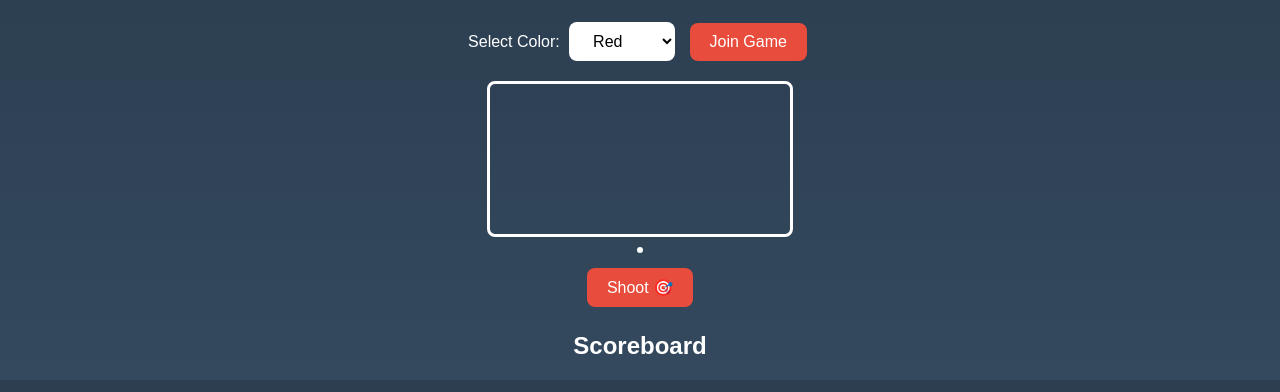
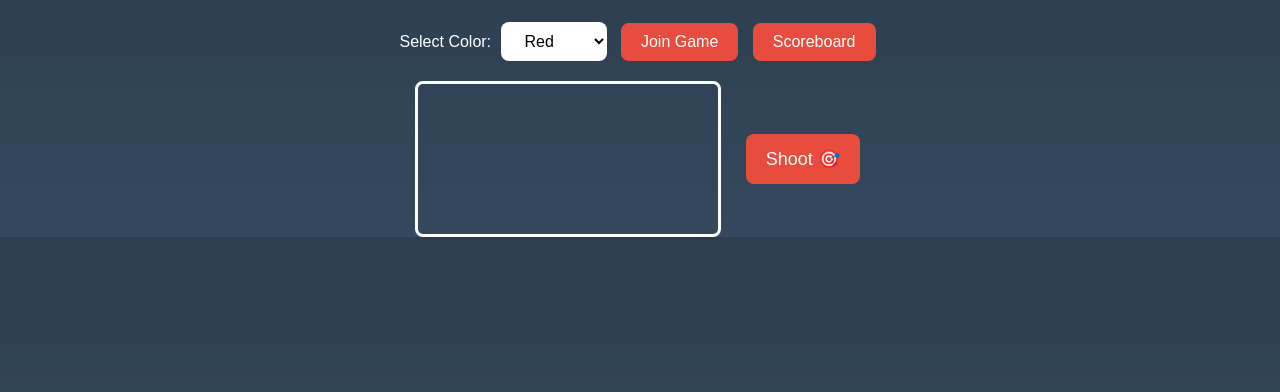
Before and after one commit to rxndom5/shooting-game, a website: page index.html in a window 1280 px wide. Both pictures are taken after a click on the button "Shoot 🎯". Shown: the part 56-448 px from the top of the page. Drawn offline with nearby package versions, Linux system fonts and the light colour scheme; no server answers.

Commit message:
improved layout

```diff
--- a/game.js
+++ b/game.js
@@ -2,7 +2,8 @@ const socket = io();
 let myColor = null;
 
 const video = document.getElementById("camera");
-const canvas = document.getElementById("canvas");
+const scoreboard = document.getElementById("scoreboard");
+const canvas = document.createElement("canvas"); // hidden canvas
 const ctx = canvas.getContext("2d");
 
 document.getElementById("joinBtn").onclick = () => {
@@ -12,7 +13,11 @@ document.getElementById("joinBtn").onclick = () => {
 };
 
 document.getElementById("shootBtn").onclick = () => {
-    detectTargetColor();
+    detectOtherColors();
+};
+
+document.getElementById("scoreboardBtn").onclick = () => {
+    scoreboard.style.display = scoreboard.style.display === "block" ? "none" : "block";
 };
 
 socket.on("updatePlayers", (players) => {
@@ -24,7 +29,6 @@ socket.on("gameOver", (winnerColor) => {
 });
 
 function updateScoreboard(players) {
-    let scoreboard = document.getElementById("scoreboard");
     scoreboard.innerHTML = "";
     for (let id in players) {
         let p = players[id];
@@ -47,7 +51,7 @@ function startCamera() {
         });
 }
 
-function detectTargetColor() {
+function detectOtherColors() {
     canvas.width = video.videoWidth;
     canvas.height = video.videoHeight;
     ctx.drawImage(video, 0, 0, canvas.width, canvas.height);
@@ -68,7 +72,10 @@ function detectTargetColor() {
         else if (r > 150 && g > 150 && b < 100) colorCounts.yellow++;
     }
 
-    let targetColor = Object.keys(colorCounts).reduce((a, b) => colorCounts[a] > colorCounts[b] ? a : b);
+    // Find strongest color that is NOT player's own color
+    let targetColor = Object.keys(colorCounts)
+        .filter(c => c !== myColor)
+        .reduce((a, b) => colorCounts[a] > colorCounts[b] ? a : b);
 
     console.log("Detected target color:", targetColor);
     socket.emit("shoot", targetColor);
--- a/index.html
+++ b/index.html
@@ -16,16 +16,14 @@
             <option value="yellow">Yellow</option>
         </select>
         <button id="joinBtn">Join Game</button>
+        <button id="scoreboardBtn">Scoreboard</button>
     </div>
 
     <div id="gameArea">
         <video id="camera" autoplay playsinline muted></video>
-        <canvas id="canvas"></canvas>
+        <button id="shootBtn">Shoot 🎯</button>
     </div>
 
-    <button id="shootBtn">Shoot 🎯</button>
-
-    <h2>Scoreboard</h2>
     <div id="scoreboard"></div>
 
     <script src="/socket.io/socket.io.js"></script>
--- a/style.css
+++ b/style.css
@@ -40,20 +40,35 @@ button:hover {
     background: #c0392b;
 }
 
-video, canvas {
-    max-width: 100%;
-    height: auto;
+#gameArea {
+    display: flex;
+    justify-content: center;
+    align-items: center;
+    gap: 20px;
+}
+
+video {
+    max-width: 300px;
     border-radius: 8px;
     border: 3px solid #fff;
-    display: block;
-    margin: 10px auto;
+}
+
+canvas {
+    display: none;
+}
+
+#shootBtn {
+    height: 50px;
+    font-size: 18px;
 }
 
 #scoreboard {
-    display: flex;
-    justify-content: center;
-    flex-wrap: wrap;
-    margin-top: 10px;
+    display: none;
+    background: rgba(0,0,0,0.6);
+    padding: 10px;
+    border-radius: 8px;
+    max-width: 300px;
+    margin: auto;
 }
 
 .score-entry {
```
